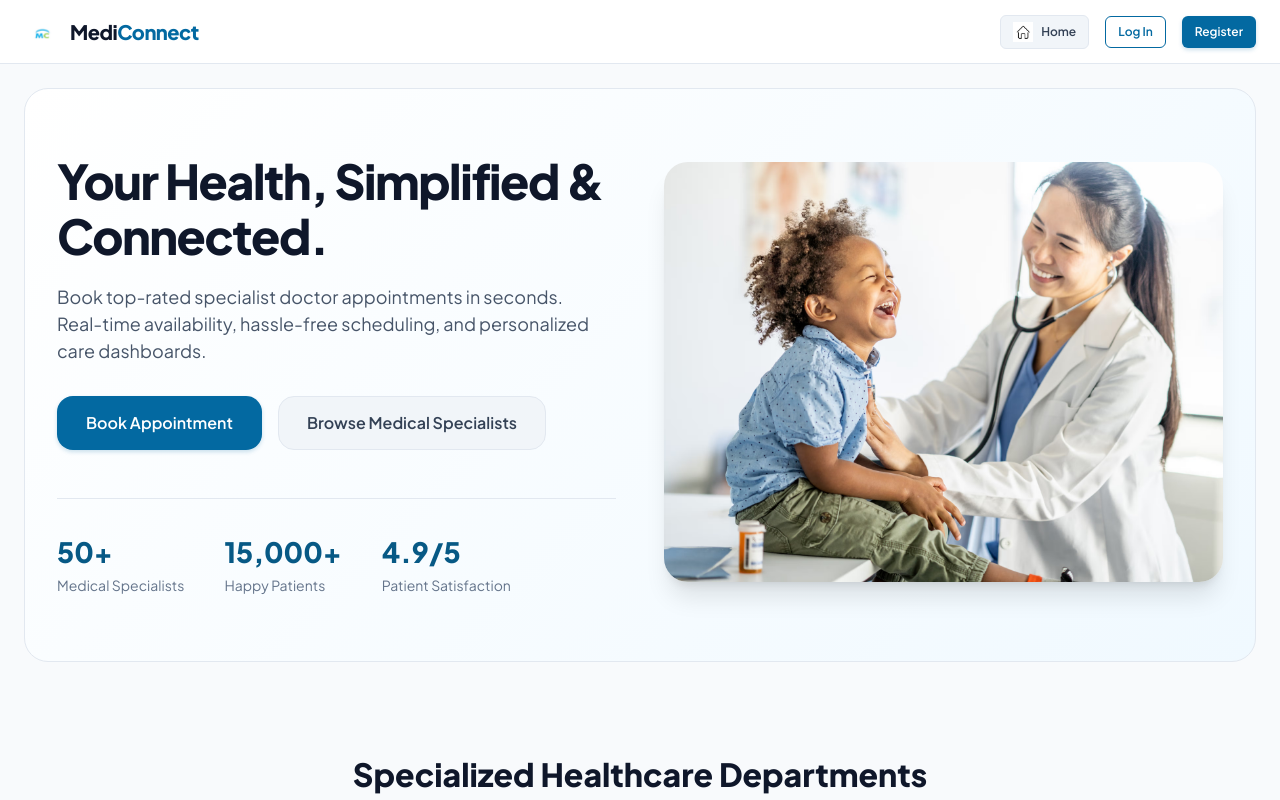
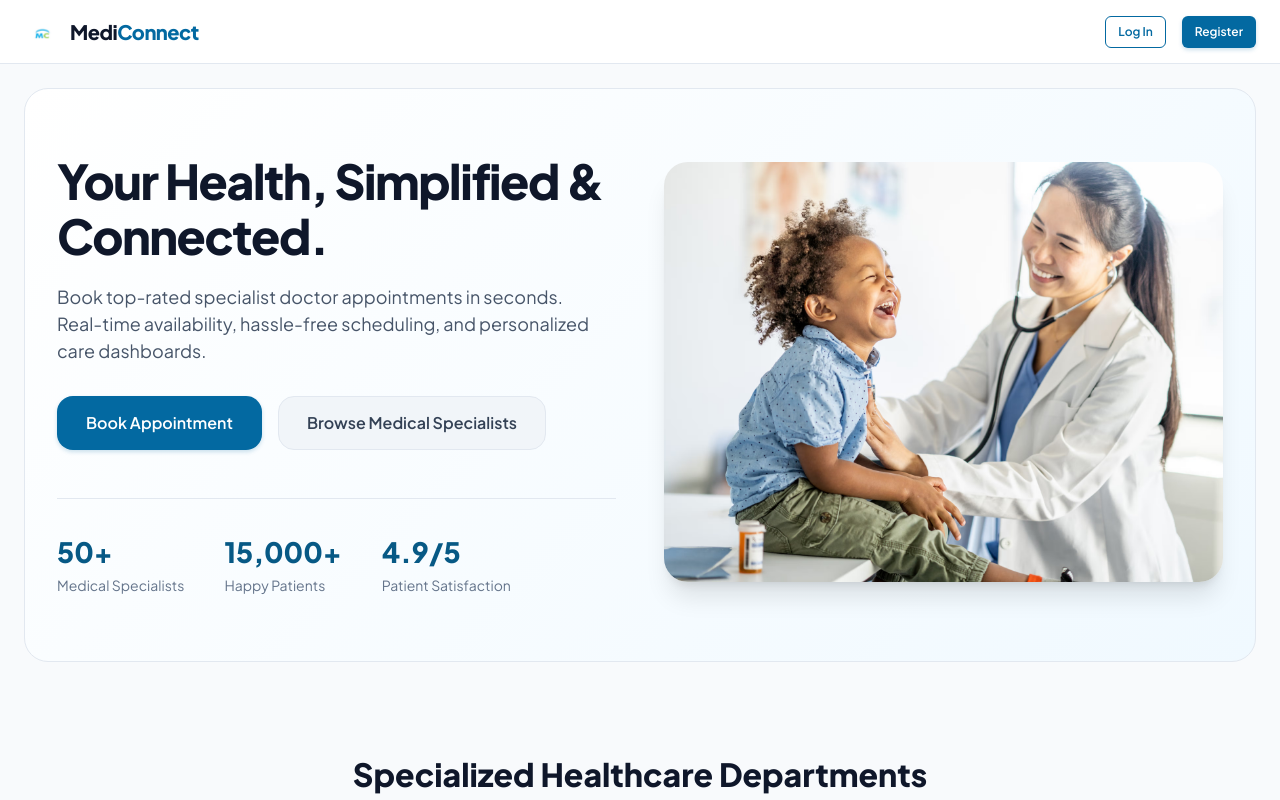
Before and after one commit to Lalith313618/MediConnect, an Angular app in the folder frontend/: page / in a window 1280 px wide. Shown: the top 800 px of the page. Built offline with nearby package versions, Linux system fonts and the light colour scheme.

Commit message:
Show ONLY Log In and Register in landing navbar for guests, show Logout button when logged in

```diff
--- a/frontend/src/app/shared/components/navbar/navbar.component.html
+++ b/frontend/src/app/shared/components/navbar/navbar.component.html
@@ -30,10 +30,6 @@
 
   <ng-template #guestNav>
     <div class="navbar-right">
-      <a routerLink="/" class="btn btn-secondary btn-sm">
-        <img src="./home.jpg" alt="Home" class="nav-img-icon" />
-        Home
-      </a>
       <a routerLink="/login" class="btn btn-outline btn-sm">Log In</a>
       <a routerLink="/register" class="btn btn-primary btn-sm">Register</a>
     </div>
```
